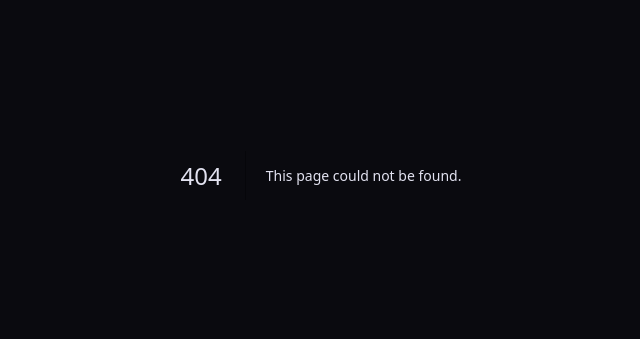
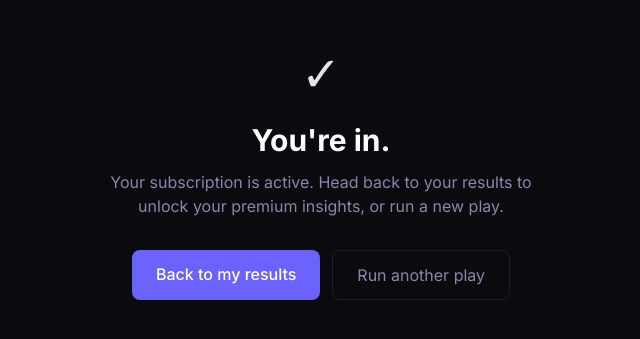
Before and after one commit to c51consulting/aiisok-sandbox, a Next.js app: page /success in a window 1280 px wide. Before the commit this address had no page. Shown: the part 225-564 px from the top of the page, without its empty margins (319-959 px from the left). Built offline with nearby package versions, Linux system fonts and the light colour scheme.

Commit message:
Create page.tsx

```diff
--- /dev/null
+++ b/src/app/success/page.tsx
@@ -0,0 +1,23 @@
+import Link from 'next/link';
+
+export default function SuccessPage() {
+  return (
+    <main className="min-h-screen bg-[#0a0a0f] flex items-center justify-center px-6">
+      <div className="max-w-md w-full text-center">
+        <div className="text-5xl mb-6">✓</div>
+        <h1 className="text-3xl font-bold text-white mb-3">You're in.</h1>
+        <p className="text-[#8888aa] mb-8">
+          Your subscription is active. Head back to your results to unlock your premium insights, or run a new play.
+        </p>
+        <div className="flex flex-col sm:flex-row gap-3 justify-center">
+          <Link href="/results" className="bg-[#6c63ff] text-white px-6 py-3 rounded-lg font-medium hover:bg-[#7c73ff] transition-colors">
+            Back to my results
+          </Link>
+          <Link href="/sandbox" className="border border-[#1e1e2e] text-[#8888aa] px-6 py-3 rounded-lg hover:border-[#6c63ff] hover:text-white transition-colors">
+            Run another play
+          </Link>
+        </div>
+      </div>
+    </main>
+  );
+}
```
